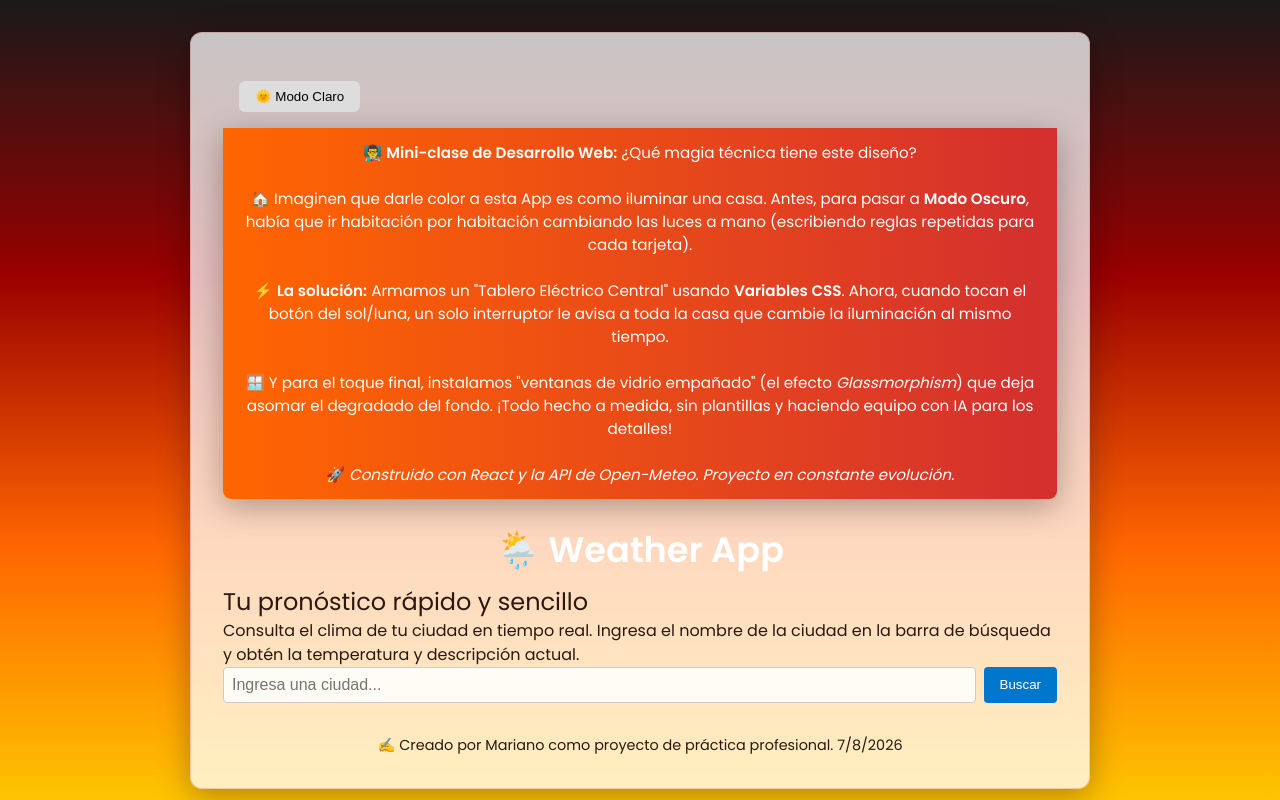
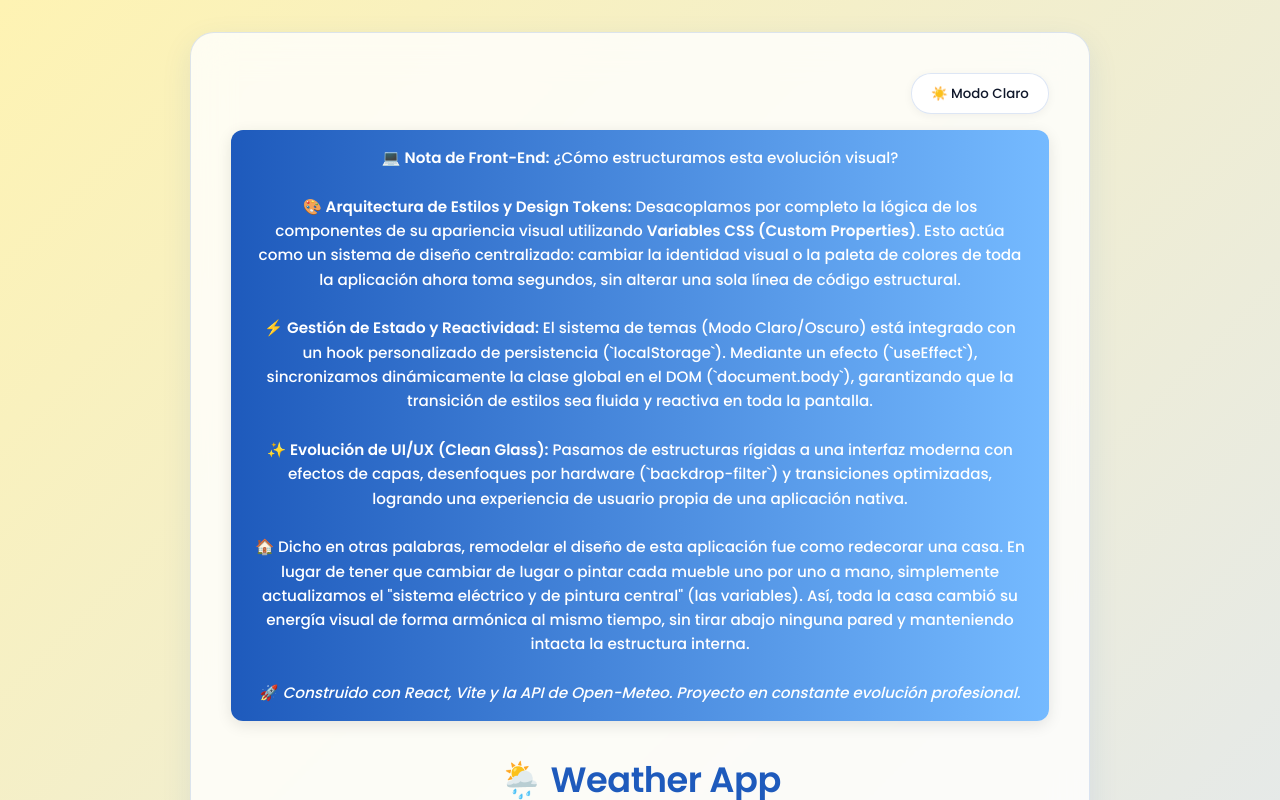
Before and after one commit to mariano925/react-profesional-app, a React (Vite) app: page / in a window 1280 px wide. Shown: the top 800 px of the page. Built offline with nearby package versions, Linux system fonts and the light colour scheme.

Commit message:
refactor: actualiza diseño a Clean Glass, variables CSS y nuevo banner técnico

```diff
--- a/src/App.css
+++ b/src/App.css
@@ -1,158 +1,83 @@
-/* =========================================
-   1. PALETA "ATARDECER INTENSO" (MODO CLARO)
-   ========================================= */
-:root {
-  /* Degradado: Negro arriba, bajando a rojo, naranja y amarillo al fondo */
-  --bg-gradient: linear-gradient(to bottom, #1a1919, #990000, #ff6600, #ffcc00);
-
-  /* Cajas un poco más opacas para contrastar con el fondo fuerte */
-  --bg-app: rgba(255, 255, 255, 0.75);
-  --bg-card: rgba(255, 255, 255, 0.85);
-
-  /* Textos en un marrón/negro muy oscuro y cálido */
-  --text-main: #2b1810;
-  --text-muted: #5c3a21;
-
-  /* Título blanco para que resalte sobre la parte negra/roja del cielo */
-  --title-color: #ffffff;
-
-  --accent: #d32f2f; /* Rojo fuerte para los botones */
-  --banner-bg: linear-gradient(90deg, #ff6600, #d32f2f);
-  --border-color: rgba(211, 47, 47, 0.2);
-  --shadow: 0 8px 32px rgba(0, 0, 0, 0.3);
-}
-
-/* =========================================
-   2. PALETA "ATARDECER" (MODO OSCURO - Intacto)
-   ========================================= */
-.dark {
-  --bg-gradient: linear-gradient(to bottom, #191423, #2a1b38, #3e204f);
-  --bg-app: rgba(30, 25, 40, 0.85);
-  --bg-card: rgba(45, 35, 60, 0.9);
-  --text-main: #f8f5fa;
-  --text-muted: #bba8c9;
-  --title-color: #ff9a9e; /* Rosa pastel/neón */
-  --accent: #ff9a9e;
-  --banner-bg: linear-gradient(90deg, #8a2387, #e94057, #f27121);
-  --border-color: rgba(255, 154, 158, 0.15);
-  --shadow: 0 8px 32px rgba(0, 0, 0, 0.6);
-}
-
-
-/* =========================================
-   ESTILOS BASE (Usan las variables)
-   ========================================= */
-
 .App {
   width: 100%;
   max-width: 900px;
   background: var(--bg-app);
   color: var(--text-main);
-  border-radius: 12px;
-  padding: 2rem;
-  box-shadow: var(--shadow);
+  border-radius: 24px;
+  padding: 2.5rem;
   margin: auto;
 
-  /* Efecto Cristal (Glassmorphism) */
-  backdrop-filter: blur(12px);
-  -webkit-backdrop-filter: blur(12px);
+  /* Efecto Vidrio Esmerilado Moderno */
+  backdrop-filter: blur(20px);
+  -webkit-backdrop-filter: blur(20px);
   border: 1px solid var(--border-color);
+  box-shadow: var(--shadow);
+
+  transition: all 0.4s ease;
 }
 
-/* Banner superior informativo */
 .banner {
   width: 100%;
   background: var(--banner-bg);
-  color: #fff; /* El texto en el banner siempre es blanco */
-  padding: 0.8rem 1.2rem;
+  color: #ffffff;
+  padding: 1rem 1.5rem;
   text-align: center;
   font-size: 0.95rem;
   font-weight: 500;
-  border-radius: 0 0 8px 8px;
-  box-shadow: var(--shadow);
-  margin-bottom: 1.5rem;
-  animation: fadeIn 1s ease-in-out;
+  border-radius: 12px;
+  margin-bottom: 2rem;
+  box-shadow: 0 4px 15px rgba(0,0,0,0.1);
+  line-height: 1.6;
 }
 
-/* Animación */
-@keyframes fadeIn {
-  from { opacity: 0; transform: translateY(-10px); }
-  to { opacity: 1; transform: translateY(0); }
-}
-
-/* Barra de búsqueda */
+/* Buscador Moderno */
 form {
   display: flex;
   justify-content: center;
-  margin-bottom: 1.5rem;
+  margin-bottom: 2rem;
+  gap: 0.5rem;
 }
 
 form input {
   flex: 1;
-  padding: 0.7rem;
+  padding: 0.8rem 1.2rem;
   background: var(--bg-card);
   color: var(--text-main);
+  font-size: 1rem;
+  font-family: inherit;
   border: 1px solid var(--border-color);
-  border-radius: 8px 0 0 8px;
-  font-size: 1rem;
+  border-radius: 12px;
   outline: none;
+  transition: all 0.3s ease;
+}
+
+/* Usamos la variable --accent para que el foco respete tu paleta activa */
+form input:focus {
+  border-color: var(--accent);
+  box-shadow: 0 0 0 3px var(--border-color);
 }
 
 form button {
-  padding: 0.7rem 1.2rem;
+  padding: 0.8rem 1.5rem;
+  background: var(--accent);
+  color: #ffffff;
+  font-weight: 500;
+  font-family: inherit;
   border: none;
-  border-radius: 0 8px 8px 0;
-  background: var(--accent);
-  color: #fff;
-  font-weight: 500;
+  border-radius: 12px;
   cursor: pointer;
-  transition: background 0.3s ease;
+  transition: all 0.3s ease;
 }
 
 form button:hover {
-  background: var(--accent-hover, var(--accent));
+  background: var(--accent-hover);
+  transform: translateY(-2px);
+  box-shadow: 0 4px 12px rgba(0, 0, 0, 0.15);
 }
 
-/* Tarjeta del clima */
-.weather-card {
-  background: var(--bg-card);
-  border-radius: 10px;
-  padding: 1.5rem;
-  margin: 1rem auto;
-  text-align: center;
-  box-shadow: var(--shadow);
-  border: 1px solid var(--border-color);
-
-  /* Un toque extra de desenfoque para la tarjeta interior */
-  backdrop-filter: blur(8px);
-  -webkit-backdrop-filter: blur(8px);
-}
-
-.weather-card h1,
-.weather-card h2 {
-  margin-bottom: 1rem;
-  color: var(--accent);
-}
-
-/* Ahora los párrafos toman el color automáticamente sin necesidad de !important */
-.weather-card p,
-.forecast-day p {
-  margin: 0.4rem 0;
-  font-size: 1.05rem;
-  font-weight: 500;
-}
-
-/* Footer */
 footer {
   text-align: center;
-  margin-top: 2rem;
+  margin-top: 3rem;
   font-size: 0.9rem;
-  color: var(--text-secondary);
+  color: var(--text-muted);
 }
-
-/* Responsividad */
-@media (max-width: 600px) {
-  .App { padding: 1rem; }
-  .weather-card { padding: 1rem; }
-  form input, form button { font-size: 0.9rem; }
-}
--- a/src/App.jsx
+++ b/src/App.jsx
@@ -1,7 +1,7 @@
 import { WeatherProvider } from "./context/WeatherContext";
 import { useLocalStorage } from "./hooks/useLocalStorage";
 import ErrorMessage from "./components/ErrorMessage";
-import { useState } from "react";
+import { useState, useEffect } from "react";
 import SearchBar from "./components/SearchBar";
 import WeatherCard from "./components/WeatherCard";
 import { getWeather } from "./services/weatherService";
@@ -18,6 +18,15 @@ function App() {
 
   // Estado persistente para dark mode con botón
   const [darkMode, setDarkMode] = useLocalStorage("darkMode", false);
+
+  // Aplica la clase al <body> para cambiar el fondo de toda la pantalla
+  useEffect(() => {
+    if (darkMode) {
+      document.body.classList.add("dark");
+    } else {
+      document.body.classList.remove("dark");
+    }
+  }, [darkMode]);
 
   const handleSearch = async (query) => {
     setCity(query);
@@ -36,34 +45,43 @@ function App() {
 
   return (
     <WeatherProvider>
+      {/* Mantenemos la clase acá también por seguridad */}
       <div className={`App ${darkMode ? "dark" : ""}`}>
-        {/* Botón para alternar Dark Mode */}
+
+        {/* Botón para alternar Dark Mode con estilo Clean Glass */}
+        <div style={{ display: "flex", justifyContent: "flex-end", marginBottom: "1rem" }}>
           <button
             onClick={() => setDarkMode(!darkMode)}
             style={{
-            margin: "1rem",
-            padding: "0.5rem 1rem",
-            borderRadius: "6px",
-            border: "none",
+              padding: "0.6rem 1.2rem",
+              borderRadius: "20px", // Bordes redondeados modernos
+              border: "1px solid var(--border-color)",
               cursor: "pointer",
-            backgroundColor: darkMode ? "#444" : "#ddd",
-            color: darkMode ? "#fff" : "#000"
+              backgroundColor: "var(--bg-card)",
+              color: "var(--text-main)",
+              fontWeight: "500",
+              fontFamily: "inherit",
+              boxShadow: "0 2px 10px rgba(0,0,0,0.05)", // Sombra súper suave
+              transition: "all 0.3s ease"
             }}
           >
-          {darkMode ? "🌙 Modo Oscuro" : "🌞 Modo Claro"}
+            {darkMode ? "🌙 Modo Oscuro" : "☀️ Modo Claro"}
           </button>
+        </div>
 
-      {/* Banner superior */}
+     {/* Banner superior con enfoque técnico y analogía al final */}
       <div className="banner">
-        👨‍🏫 <strong>Mini-clase de Desarrollo Web:</strong> ¿Qué magia técnica tiene este diseño?<br /><br />
+        💻 <strong>Nota de Front-End:</strong> ¿Cómo estructuramos esta evolución visual?<br /><br />
 
-        🏠 Imaginen que darle color a esta App es como iluminar una casa. Antes, para pasar a <strong>Modo Oscuro</strong>, había que ir habitación por habitación cambiando las luces a mano (escribiendo reglas repetidas para cada tarjeta).<br /><br />
+        🎨 <strong>Arquitectura de Estilos y Design Tokens:</strong> Desacoplamos por completo la lógica de los componentes de su apariencia visual utilizando <strong>Variables CSS (Custom Properties)</strong>. Esto actúa como un sistema de diseño centralizado: cambiar la identidad visual o la paleta de colores de toda la aplicación ahora toma segundos, sin alterar una sola línea de código estructural.<br /><br />
 
-        ⚡ <strong>La solución:</strong> Armamos un "Tablero Eléctrico Central" usando <strong>Variables CSS</strong>. Ahora, cuando tocan el botón del sol/luna, un solo interruptor le avisa a toda la casa que cambie la iluminación al mismo tiempo.<br /><br />
+        ⚡ <strong>Gestión de Estado y Reactividad:</strong> El sistema de temas (Modo Claro/Oscuro) está integrado con un hook personalizado de persistencia (`localStorage`). Mediante un efecto (`useEffect`), sincronizamos dinámicamente la clase global en el DOM (`document.body`), garantizando que la transición de estilos sea fluida y reactiva en toda la pantalla.<br /><br />
 
-      🪟 Y para el toque final, instalamos "ventanas de vidrio empañado" (el efecto <em>Glassmorphism</em>) que deja asomar el degradado del fondo. ¡Todo hecho a medida, sin plantillas y haciendo equipo con IA para los detalles!<br /><br />
+        ✨ <strong>Evolución de UI/UX (Clean Glass):</strong> Pasamos de estructuras rígidas a una interfaz moderna con efectos de capas, desenfoques por hardware (`backdrop-filter`) y transiciones optimizadas, logrando una experiencia de usuario propia de una aplicación nativa.<br /><br />
 
-        🚀 <em>Construido con React y la API de Open-Meteo. Proyecto en constante evolución.</em>
+        🏠 Dicho en otras palabras, remodelar el diseño de esta aplicación fue como redecorar una casa. En lugar de tener que cambiar de lugar o pintar cada mueble uno por uno a mano, simplemente actualizamos el "sistema eléctrico y de pintura central" (las variables). Así, toda la casa cambió su energía visual de forma armónica al mismo tiempo, sin tirar abajo ninguna pared y manteniendo intacta la estructura interna.<br /><br />
+
+        🚀 <em>Construido con React, Vite y la API de Open-Meteo. Proyecto en constante evolución profesional.</em>
       </div>
 
         <h1>🌦️ Weather App</h1>
@@ -87,13 +105,13 @@ function App() {
             max={weather.max}
             min={weather.min}
             forecast={weather.forecast}
-            latitude={weather.latitude}   // 👈 nuevo
-            longitude={weather.longitude} // 👈 nuevo
+            latitude={weather.latitude}
+            longitude={weather.longitude}
           />
         )}
 
         <footer>
-          ✍️ Creado por Mariano como proyecto de práctica profesional. 7/8/2026
+          ✍️ Creado por Mariano como proyecto de práctica profesional.
         </footer>
       </div>
     </WeatherProvider>
--- a/src/components/SearchBar.jsx
+++ b/src/components/SearchBar.jsx
@@ -6,38 +6,20 @@ function SearchBar({ onSearch }) {
   const handleSubmit = (e) => {
     e.preventDefault();
     if (query.trim() !== "") {
-      onSearch(query);   // 👈 dispara la función que recibís por props (App.jsx)
-      setQuery("");      // limpia el input después de buscar
+      onSearch(query);
+      setQuery("");
     }
   };
 
   return (
-    <form onSubmit={handleSubmit} style={{ marginBottom: "1rem" }}>
+    <form onSubmit={handleSubmit}>
       <input
         type="text"
         placeholder="Ingresa una ciudad..."
         value={query}
         onChange={(e) => setQuery(e.target.value)}
-        style={{
-          padding: "0.5rem",
-          borderRadius: "4px",
-          border: "1px solid #ccc",
-          marginRight: "0.5rem",
-        }}
       />
-      <button
-        type="submit"
-        style={{
-          padding: "0.5rem 1rem",
-          borderRadius: "4px",
-          border: "none",
-          backgroundColor: "#0077cc",
-          color: "white",
-          cursor: "pointer",
-        }}
-      >
-        Buscar
-      </button>
+      <button type="submit">Buscar</button>
     </form>
   );
 }
--- a/src/index.css
+++ b/src/index.css
@@ -1,63 +1,54 @@
-/* Importamos una tipografía moderna */
-@import url('https://fonts.googleapis.com/css2?family=Poppins:wght@300;400;600&display=swap');
+@import url('https://fonts.googleapis.com/css2?family=Poppins:wght@300;400;500;600&display=swap');
 
 /* =========================================
-   1. VARIABLES GLOBALES (ATARDECER INTENSO - MODO CLARO)
+   1. VARIABLES GLOBALES (MODO CLARO)
    ========================================= */
 :root {
-  /* Degradado: Cielo oscuro arriba, bajando a rojo, naranja y amarillo */
-  --bg-gradient: linear-gradient(to bottom, #1a1919, #990000, #ff6600, #ffcc00);
+  /* Fondo con degradado usando el crema suave y un toque de luz */
+  --bg-gradient: linear-gradient(135deg, #FEF3B3 0%, #e2e8f0 100%);
+  --bg-app: rgba(255, 255, 255, 0.8);
+  --bg-card: rgba(255, 255, 255, 0.95);
 
-  /* Cajas cristalinas un poco más opacas para contrastar el fondo */
-  --bg-app: rgba(255, 255, 255, 0.75);
-  --bg-card: rgba(255, 255, 255, 0.85);
+  --text-main: #0f172a;
+  --text-muted: #475569;
 
-  /* Textos en un marrón/negro muy oscuro para armonizar */
-  --text-main: #2b1810;
-  --text-muted: #5c3a21;
-  --title-color: #ffffff;
+  /* Títulos y acentos con el azul fuerte */
+  --title-color: #1E5ABC;
+  --accent: #1E5ABC;
+  --accent-hover: #154594;
 
-  /* Detalles */
-  --accent: #d32f2f; /* Rojo fuerte */
-  --banner-bg: linear-gradient(90deg, #ff6600, #d32f2f);
-  --border-color: rgba(211, 47, 47, 0.2);
-  --shadow: 0 8px 32px rgba(0, 0, 0, 0.3);
+  --banner-bg: linear-gradient(90deg, #1E5ABC, #75BAFF);
+
+  --border-color: rgba(30, 90, 188, 0.15);
+  --shadow: 0 10px 30px rgba(30, 90, 188, 0.1);
 }
 
 /* =========================================
-   2. VARIABLES GLOBALES (MODO OSCURO ACTIVO)
+   2. VARIABLES GLOBALES (MODO OSCURO)
    ========================================= */
-.dark {
-  --bg-gradient: linear-gradient(to bottom, #191423, #2a1b38, #3e204f);
-  --bg-app: rgba(30, 25, 40, 0.85);
-  --bg-card: rgba(45, 35, 60, 0.9);
-  --text-main: #f8f5fa;
-  --text-muted: #bba8c9;
-  --title-color: #ff9a9e; /* Rosa pastel/neón */
-  --accent: #ff9a9e;
-  --banner-bg: linear-gradient(90deg, #8a2387, #e94057, #f27121);
-  --border-color: rgba(255, 154, 158, 0.15);
-  --shadow: 0 8px 32px rgba(0, 0, 0, 0.6);
-}
+body.dark {
+  /* Fondo con un azul profundo y sofisticado */
+  --bg-gradient: linear-gradient(135deg, #0d1b33 0%, #080e1a 100%);
 
-@media (prefers-color-scheme: dark) {
-  :root {
-    /* Mismas variables del .dark para quien tenga la PC en oscuro por defecto */
-    --bg-gradient: linear-gradient(to bottom, #191423, #2a1b38, #3e204f);
-    --bg-app: rgba(30, 25, 40, 0.85);
-    --bg-card: rgba(45, 35, 60, 0.9);
-    --text-main: #f8f5fa;
-    --text-muted: #bba8c9;
-    --title-color: #ff9a9e;
-    --accent: #ff9a9e;
-    --banner-bg: linear-gradient(90deg, #8a2387, #e94057, #f27121);
-    --border-color: rgba(255, 154, 158, 0.15);
-    --shadow: 0 8px 32px rgba(0, 0, 0, 0.6);
-  }
+  --bg-app: rgba(13, 27, 51, 0.7);
+  --bg-card: rgba(13, 27, 51, 0.9);
+
+  --text-main: #f8fafc;
+  --text-muted: #94a3b8;
+
+  /* Títulos y acentos iluminados con el amarillo/dorado */
+  --title-color: #FEBD19;
+  --accent: #FEBD19;
+  --accent-hover: #e0a514;
+
+  --banner-bg: linear-gradient(90deg, #1E5ABC, #FEBD19);
+
+  --border-color: rgba(254, 189, 25, 0.2);
+  --shadow: 0 10px 40px rgba(0, 0, 0, 0.6);
 }
 
 /* =========================================
-   3. ESTILOS BASE Y MEJORAS PREMIUM
+   3. ESTILOS BASE
    ========================================= */
 * {
   margin: 0;
@@ -65,19 +56,14 @@
   box-sizing: border-box;
 }
 
-/* 🎨 DETALLE PREMIUM: Color de selección de texto a medida */
 ::selection {
   background: var(--accent);
-  color: #ffffff;
+  color: var(--text-main);
 }
 
 body {
   font-family: 'Poppins', sans-serif;
-
-  /* 🖥️ DETALLE PREMIUM: Suavizado de fuentes. Hace que la tipografía se vea mucho más nítida y profesional. */
   -webkit-font-smoothing: antialiased;
-  -moz-osx-font-smoothing: grayscale;
-
   background: var(--bg-gradient);
   color: var(--text-main);
   min-height: 100vh;
@@ -85,44 +71,31 @@ body {
   justify-content: center;
   align-items: flex-start;
   padding: 2rem;
-
-  /* 🪄 DETALLE PREMIUM: Transición suave al cambiar textos de claro a oscuro */
-  transition: color 0.4s ease;
+  transition: background 0.5s ease, color 0.5s ease;
 }
 
-/* Actualización clave: Ahora el body toma el nuevo fondo oscuro (morado/noche) cuando apretás el botón */
-body:has(.App.dark) {
-  background: linear-gradient(to bottom, #191423, #2a1b38, #3e204f);
-}
-
-/* Títulos principales */
 h1 {
   font-size: 2.2rem;
   font-weight: 600;
   color: var(--title-color);
   text-align: center;
   margin-bottom: 0.5rem;
-  transition: color 0.4s ease; /* Anima el cambio de color */
+  letter-spacing: -0.5px;
+  transition: color 0.4s ease;
 }
 
 h2 {
-  font-size: 1.5rem;
-  font-weight: 500;
+  font-size: 1.2rem;
+  font-weight: 400;
+  color: var(--text-muted);
+  text-align: center;
+  margin-bottom: 1.5rem;
+  transition: color 0.4s ease;
+}
+
+p {
+  font-size: 1rem;
+  line-height: 1.6;
   color: var(--text-main);
   transition: color 0.4s ease;
 }
-
-/* Párrafos */
-p {
-  font-size: 1rem;
-  line-height: 1.5;
-  color: var(--text-main);
-  transition: color 0.4s ease;
-}
-
-/* Responsividad */
-@media (max-width: 768px) {
-  body { padding: 1rem; }
-  h1 { font-size: 1.8rem; }
-  h2 { font-size: 1.2rem; }
-}
```
Also changed, not shown: src/components/WeatherCard.css (+34 -78 lines). Lines whose indentation alone changed are shown as unchanged.
